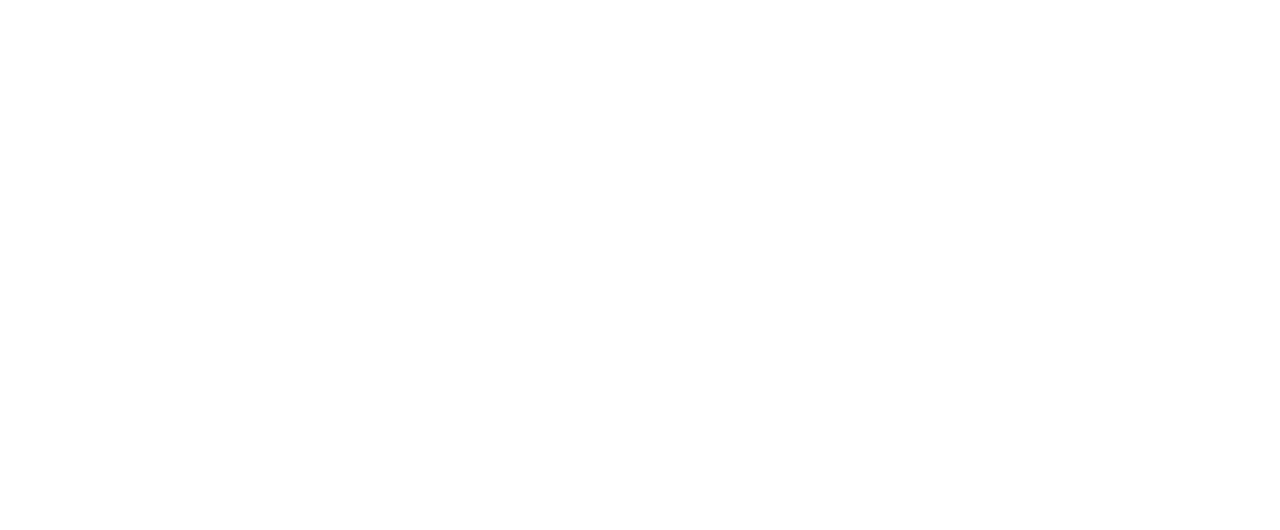
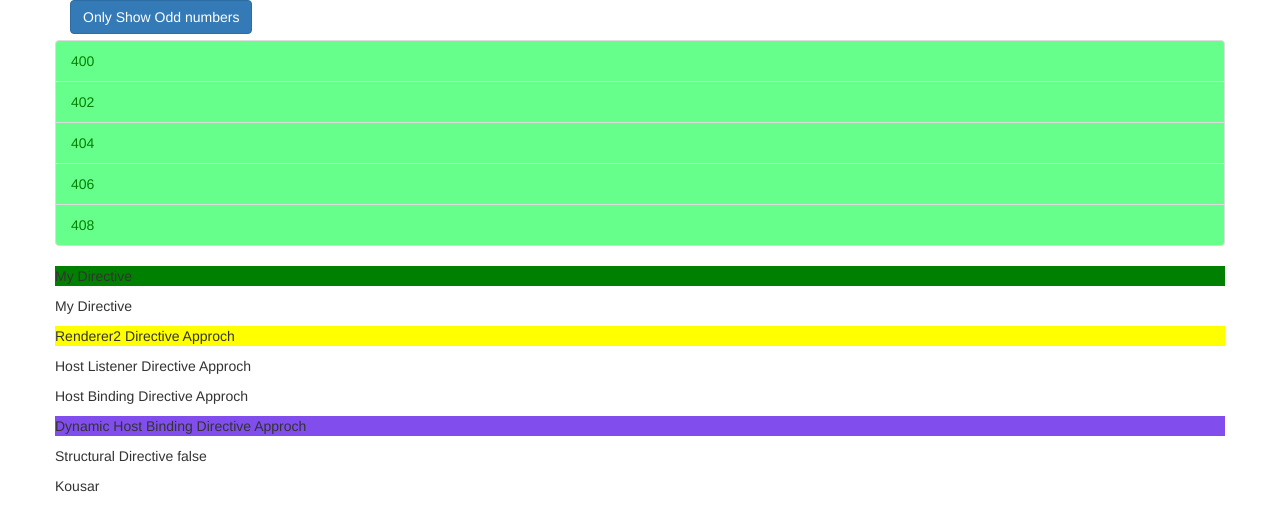
Before and after one commit to shiva508/angular-zero-to-hero, an Angular app: page / in a window 1280 px wide. Shown: the top 530 px of the page. Built offline with nearby package versions, Linux system fonts and the light colour scheme.

Commit message:
directives

```diff
--- a/src/app/app.component.css
+++ b/src/app/app.component.css
@@ -0,0 +1,6 @@
+.even {
+  color: green;
+}
+.odd {
+  color: darkblue;
+}
--- a/src/app/app.component.html
+++ b/src/app/app.component.html
@@ -1,3 +1,52 @@
 <style></style>
-<div class="container"></div>
+<div class="container">
+  <div class="row">
+    <div class="col-xs-12">
+      <button class="btn btn-primary" (click)="changeState()">
+        Only Show Odd numbers
+      </button>
+    </div>
+    <br /><br />
+    <ul class="list-group">
+      <div *ngIf="!onlyOdd">
+        <li
+          class="list-group-item"
+          *ngFor="let even of evenNumber"
+          [ngClass]="{ even: even % 2 == 0 }"
+          [ngStyle]="{ backgroundColor: even % 2 == 0 ? '#66ff8c' : '#00ff40' }"
+        >
+          {{ even }}
+        </li>
+      </div>
+      <div *ngIf="onlyOdd">
+        <li
+          class="list-group-item"
+          *ngFor="let odd of oddNumber"
+          [ngClass]="{ odd: odd % 2 !== 0 }"
+          [ngStyle]="{ backgroundColor: odd % 2 !== 0 ? '#6666ff' : '' }"
+        >
+          {{ odd }}
+        </li>
+      </div>
+    </ul>
+    <p appBasicHeilight>My Directive</p>
+    <p appBetterHeilight>My Directive</p>
+    <p appBetterHeilightRenderer2>Renderer2 Directive Approch</p>
+    <p appBetterHeilightHostListener>Host Listener Directive Approch</p>
+    <p appBetterHeilightHostBinding>Host Binding Directive Approch</p>
+    <p
+      appBetterHeilightDynamicHostBinding
+      [heilightColor]="'#03fc7f'"
+      [defaultColor]="'#814eed'"
+    >
+      Dynamic Host Binding Directive Approch
+    </p>
+    <p *appUnless="true">Structural Directive true</p>
+    <p *appUnless="false">Structural Directive false</p>
+    <div [ngSwitch]="423">
+      <p *ngSwitchCase="408">Shiva</p>
+      <p *ngSwitchCase="423">Kousar</p>
+    </div>
+  </div>
+</div>
 <router-outlet></router-outlet>
--- a/src/app/app.component.ts
+++ b/src/app/app.component.ts
@@ -3,8 +3,16 @@
 @Component({
   selector: 'app-root',
   templateUrl: './app.component.html',
-  styleUrls: ['./app.component.css']
+  styleUrls: ['./app.component.css'],
 })
 export class AppComponent {
   title = 'angular-zero-to-hero';
+  numbers = [400, 401, 402, 403, 404, 405, 406, 407, 408, 423];
+  evenNumber = [400, 402, 404, 406, 408];
+  oddNumber = [401, 403, 405, 407, 423];
+  onlyOdd = false;
+
+  changeState() {
+    this.onlyOdd = !this.onlyOdd;
+  }
 }
--- /dev/null
+++ b/src/app/basic-heilight/basic-heilight.directive.ts
@@ -0,0 +1,11 @@
+import { Directive, ElementRef, OnInit } from '@angular/core';
+
+@Directive({
+  selector: '[appBasicHeilight]',
+})
+export class BasicHeilightDirective implements OnInit {
+  constructor(private elementRef: ElementRef) {}
+  ngOnInit(): void {
+    this.elementRef.nativeElement.style.backgroundColor = 'green';
+  }
+}
--- /dev/null
+++ b/src/app/better-heilight/better-heilight.directive.ts
@@ -0,0 +1,33 @@
+import {
+  Directive,
+  ElementRef,
+  HostBinding,
+  HostListener,
+  OnInit,
+  Renderer2,
+} from '@angular/core';
+import { Event } from '@angular/router';
+
+@Directive({
+  selector: '[appBetterHeilight]',
+})
+export class BetterHeilightDirective implements OnInit {
+  @HostBinding('style.backgroundColor') backgroundColor: string = 'transparent';
+  constructor(private elRef: ElementRef, private renderer: Renderer2) {}
+  ngOnInit(): void {
+    this.renderer.setStyle(this.elRef.nativeElement, 'background-color', 'red');
+  }
+
+  @HostListener('mouseenter') mousehover(eventData: Event) {
+    // this.renderer.setStyle(this.elRef.nativeElement, 'background-color', 'red');
+    this.backgroundColor = 'blue';
+  }
+  @HostListener('mouseleave') mouseleave(eventData: Event) {
+    // this.renderer.setStyle(
+    //   this.elRef.nativeElement,
+    //   'background-color',
+    //   'transparent'
+    // );
+    this.backgroundColor = 'transparent';
+  }
+}
--- /dev/null
+++ b/src/app/dynamic-host-binding/better-heilight-dynamic-host-binding.directive.ts
@@ -0,0 +1,29 @@
+import {
+  Directive,
+  HostBinding,
+  HostListener,
+  Input,
+  OnInit,
+} from '@angular/core';
+
+@Directive({
+  selector: '[appBetterHeilightDynamicHostBinding]',
+})
+export class BetterHeilightDynamicHostBindingDirective implements OnInit {
+  @Input() defaultColor: string = 'transparent';
+  @Input() heilightColor: string = 'blue';
+  @HostBinding('style.backgroundColor') backgroundColor: string =
+    this.defaultColor;
+
+  constructor() {}
+  ngOnInit(): void {
+    this.backgroundColor = this.defaultColor;
+  }
+
+  @HostListener('mouseenter') mousehover(eventData: Event) {
+    this.backgroundColor = this.heilightColor;
+  }
+  @HostListener('mouseleave') mouseleave(eventData: Event) {
+    this.backgroundColor = this.defaultColor;
+  }
+}
--- /dev/null
+++ b/src/app/host-binding/better-heilight-host-binding.directive.ts
@@ -0,0 +1,17 @@
+import { Directive, HostBinding, HostListener } from '@angular/core';
+
+@Directive({
+  selector: '[appBetterHeilightHostBinding]',
+})
+export class BetterHeilightHostBindingDirective {
+  @HostBinding('style.backgroundColor') backgroundColor: string = 'transparent';
+
+  constructor() {}
+
+  @HostListener('mouseenter') mousehover(eventData: Event) {
+    this.backgroundColor = 'red';
+  }
+  @HostListener('mouseleave') mouseleave(eventData: Event) {
+    this.backgroundColor = 'transparent';
+  }
+}
--- /dev/null
+++ b/src/app/host-listener/better-heilight-host-listener.directive.ts
@@ -0,0 +1,26 @@
+import {
+  Directive,
+  ElementRef,
+  HostListener,
+  OnInit,
+  Renderer2,
+} from '@angular/core';
+
+@Directive({
+  selector: '[appBetterHeilightHostListener]',
+})
+export class BetterHeilightHostListenerDirective implements OnInit {
+  constructor(private elRef: ElementRef, private renderer: Renderer2) {}
+  ngOnInit(): void {}
+
+  @HostListener('mouseenter') mousehover(eventData: Event) {
+    this.renderer.setStyle(this.elRef.nativeElement, 'background-color', 'red');
+  }
+  @HostListener('mouseleave') mouseleave(eventData: Event) {
+    this.renderer.setStyle(
+      this.elRef.nativeElement,
+      'background-color',
+      'transparent'
+    );
+  }
+}
--- /dev/null
+++ b/src/app/renderer2/better-heilight-renderer2.directive.ts
@@ -0,0 +1,15 @@
+import { Directive, ElementRef, OnInit, Renderer2 } from '@angular/core';
+
+@Directive({
+  selector: '[appBetterHeilightRenderer2]',
+})
+export class BetterHeilightRenderer2Directive implements OnInit {
+  constructor(private elRef: ElementRef, private renderer: Renderer2) {}
+  ngOnInit(): void {
+    this.renderer.setStyle(
+      this.elRef.nativeElement,
+      'backgroundColor',
+      'yellow'
+    );
+  }
+}
--- /dev/null
+++ b/src/app/structural/unless.directive.ts
@@ -0,0 +1,18 @@
+import { Directive, Input, TemplateRef, ViewContainerRef } from '@angular/core';
+
+@Directive({
+  selector: '[appUnless]',
+})
+export class UnlessDirective {
+  @Input() set appUnless(condition: boolean) {
+    if (!condition) {
+      this.vcRf.createEmbeddedView(this.templateRef);
+    } else {
+      this.vcRf.clear();
+    }
+  }
+  constructor(
+    private templateRef: TemplateRef<any>,
+    private vcRf: ViewContainerRef
+  ) {}
+}
```
Also changed, not shown: src/app/app.module.ts (+12 -9 lines).
